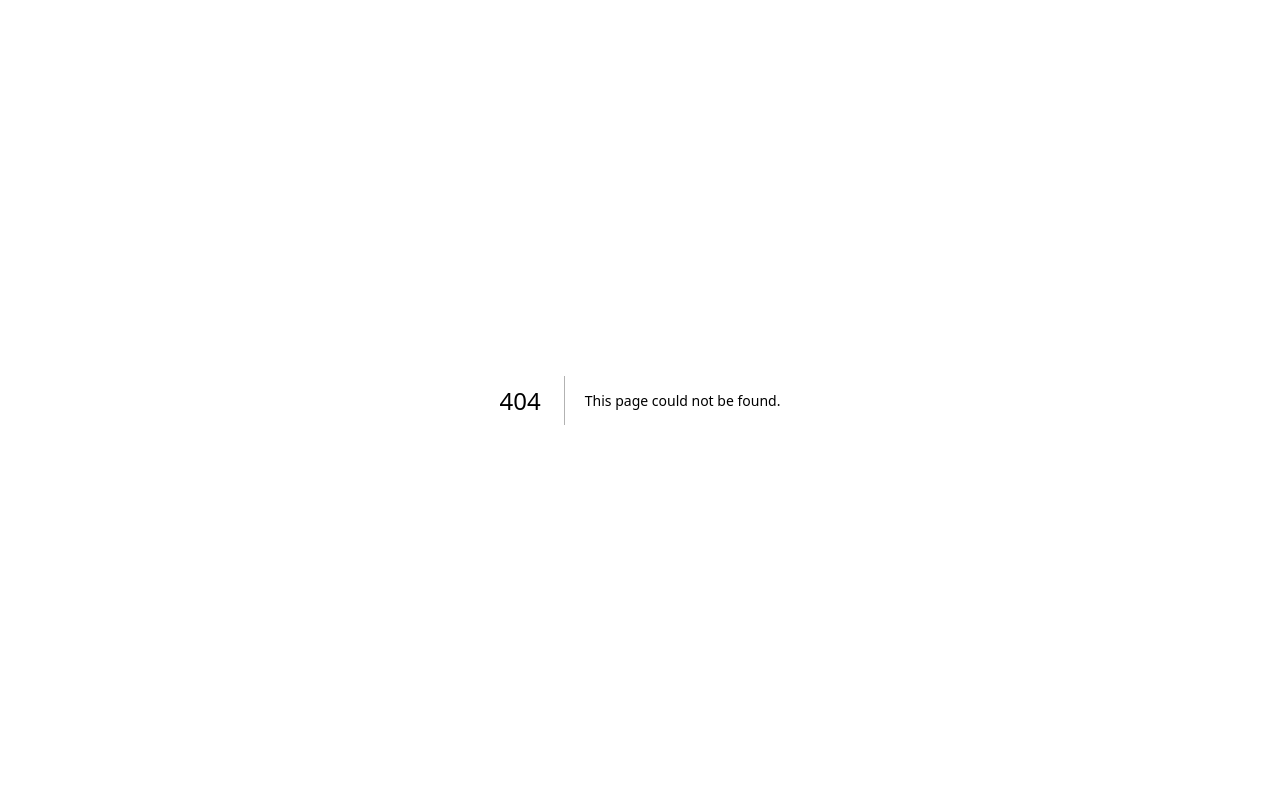
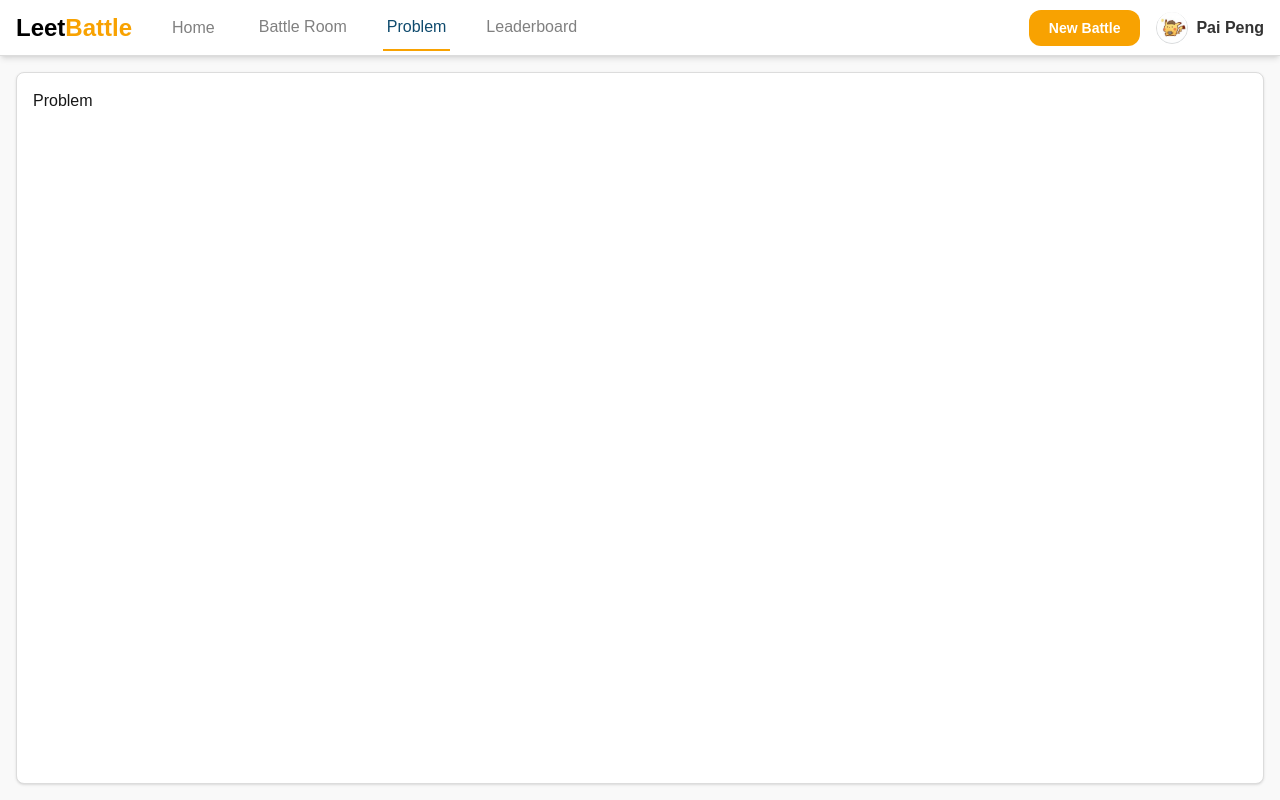
Before and after one commit to paipeline/LeetcodeBattle, a Next.js app in the folder client/: page /battle in a window 1280 px wide. Before the commit this address had no page. Built offline with nearby package versions, Linux system fonts and the light colour scheme.

Commit message:
main-page

```diff
--- /dev/null
+++ b/client/app/_components/battleRoom.tsx
@@ -0,0 +1,11 @@
+"use client";
+
+const BattleRoom = () => {
+  return (
+    <div>
+      <h1>Battle Room</h1>
+    </div>
+   );
+}
+
+export default BattleRoom;
--- /dev/null
+++ b/client/app/_components/leaderboard.tsx
@@ -0,0 +1,11 @@
+"use client";
+
+const Leaderboard = () => {
+  return (
+    <div>
+      <h1>Leaderboard</h1>
+    </div>
+   );
+}
+
+export default Leaderboard;
--- /dev/null
+++ b/client/app/_components/problem.tsx
@@ -0,0 +1,11 @@
+"use client";
+
+const Problem = () => {
+  return (
+    <div>
+      <h1>Problem</h1>
+    </div>
+   );
+}
+
+export default Problem;
--- /dev/null
+++ b/client/app/battle/[room_id]/page.tsx
@@ -0,0 +1,11 @@
+"use client";
+
+const BattleRoom = () => {
+  return (
+    <div>
+      <h1>Battle Room</h1>
+    </div>
+  );
+}
+
+export default BattleRoom;
--- /dev/null
+++ b/client/app/battle/page.tsx
@@ -0,0 +1,103 @@
+"use client";
+import Link from "next/link";
+import { useState, useEffect } from "react";
+import Problem from "../_components/problem";
+import Leaderboard from "../_components/leaderboard";
+import BattleRoom from "../_components/battleRoom";
+import { motion, AnimatePresence } from "framer-motion";
+
+const Battle = () => {
+  const [pageIndex, setPageIndex] = useState(1);
+  const [prevIndex, setPrevIndex] = useState(1);
+
+  useEffect(() => {
+    setPrevIndex(pageIndex);
+  }, [pageIndex]);
+
+  const handleTabChange = (index: number) => {
+    setPrevIndex(pageIndex);
+    setPageIndex(index);
+  };
+
+  return (
+    <div className="flex flex-col w-screen h-screen bg-[#f9f9f9]">
+      <header className="flex flex-row items-center justify-between w-full h-14 px-4 bg-white text-[#333333] shadow-md border-b border-[#dcdcdc]">
+        <div className="flex items-center space-x-2">
+          <div className="font-bold text-2xl">
+            <span className="text-[#000000]">Leet</span>
+            <span className="text-[#f8a201]">Battle</span>
+          </div>
+          <nav className="hidden md:flex ml-8 space-x-6">
+            <div className="flex items-center space-x-4">
+              <Link href="/dashboard" className="text-[#808080] hover:text-[#000000] transition-colors">Home</Link>
+            </div>
+            <div className="bg-white border-b border-[#dcdcdc] px-4 py-1">
+              <div className="flex space-x-8">
+                <button
+                  onClick={() => handleTabChange(0)}
+                  className={`py-3 px-1 relative font-medium transition-all ${pageIndex === 0 ? 'text-[#0f4b6e]' : 'text-[#808080] hover:text-[#333333]'}`}
+                >
+                  Battle Room
+                  {pageIndex === 0 && <motion.div className="absolute bottom-0 left-0 w-full h-0.5 bg-[#f8a201]" layoutId="underline" />}
+                </button>
+                <button
+                  onClick={() => handleTabChange(1)}
+                  className={`py-3 px-1 relative font-medium transition-all ${pageIndex === 1 ? 'text-[#0f4b6e]' : 'text-[#808080] hover:text-[#333333]'}`}
+                >
+                  Problem
+                  {pageIndex === 1 && <motion.div className="absolute bottom-0 left-0 w-full h-0.5 bg-[#f8a201]" layoutId="underline" />}
+                </button>
+                <button
+                  onClick={() => handleTabChange(2)}
+                  className={`py-3 px-1 relative font-medium transition-all ${pageIndex === 2 ? 'text-[#0f4b6e]' : 'text-[#808080] hover:text-[#333333]'}`}
+                >
+                  Leaderboard
+                  {pageIndex === 2 && <motion.div className="absolute bottom-0 left-0 w-full h-0.5 bg-[#f8a201]" layoutId="underline" />}
+                </button>
+              </div>
+            </div>
+          </nav>
+          <div />
+        </div>
+        <div className="flex items-center space-x-4">
+          <button className="bg-[#f8a201] hover:bg-[#e59400] px-5 py-2 rounded-xl text-white text-sm font-semibold transition-colors">
+            New Battle
+          </button>
+          <div className="relative">
+            <button
+              className="flex items-center space-x-2"
+            >
+              <div className="w-8 h-8 rounded-full bg-[#e1ecf4] flex items-center justify-center text-[#0f4b6e] border border-[#dcdcdc]">
+                <img src="/images/对不起.png" alt="avatar" width={32} height={32} className="rounded-full" />
+              </div>
+              <span className="hidden md:inline text-[#333333] font-semibold">Pai Peng</span>
+            </button>
+          </div>
+        </div>
+      </header>
+
+      <div className="flex-1 flex flex-col">
+        <div className="flex-1 overflow-hidden">
+          <div className="p-4 h-full overflow-auto">
+            <AnimatePresence mode="wait">
+              <motion.div
+                key={pageIndex}
+                initial={{ opacity: 0, y: prevIndex < pageIndex ? 20 : -20 }}
+                animate={{ opacity: 1, y: 0 }}
+                exit={{ opacity: 0, y: prevIndex < pageIndex ? -20 : 20 }}
+                transition={{ duration: 0.3, ease: "easeInOut" }}
+                className="h-full bg-white rounded-lg shadow-sm p-4 border border-[#dcdcdc]"
+              >
+                {pageIndex === 0 && <BattleRoom />}
+                {pageIndex === 1 && <Problem />}
+                {pageIndex === 2 && <Leaderboard />}
+              </motion.div>
+            </AnimatePresence>
+          </div>
+        </div>
+      </div>
+    </div>
+  );
+}
+
+export default Battle;
--- a/client/app/page.tsx
+++ b/client/app/page.tsx
@@ -1,103 +1,12 @@
-import Image from "next/image";
+"use client";
 
 export default function Home() {
   return (
-    <div className="grid grid-rows-[20px_1fr_20px] items-center justify-items-center min-h-screen p-8 pb-20 gap-16 sm:p-20 font-[family-name:var(--font-geist-sans)]">
-      <main className="flex flex-col gap-[32px] row-start-2 items-center sm:items-start">
-        <Image
-          className="dark:invert"
-          src="/next.svg"
-          alt="Next.js logo"
-          width={180}
-          height={38}
-          priority
-        />
-        <ol className="list-inside list-decimal text-sm/6 text-center sm:text-left font-[family-name:var(--font-geist-mono)]">
-          <li className="mb-2 tracking-[-.01em]">
-            Get started by editing{" "}
-            <code className="bg-black/[.05] dark:bg-white/[.06] px-1 py-0.5 rounded font-[family-name:var(--font-geist-mono)] font-semibold">
-              app/page.tsx
-            </code>
-            .
-          </li>
-          <li className="tracking-[-.01em]">
-            Save and see your changes instantly.
-          </li>
-        </ol>
-
-        <div className="flex gap-4 items-center flex-col sm:flex-row">
-          <a
-            className="rounded-full border border-solid border-transparent transition-colors flex items-center justify-center bg-foreground text-background gap-2 hover:bg-[#383838] dark:hover:bg-[#ccc] font-medium text-sm sm:text-base h-10 sm:h-12 px-4 sm:px-5 sm:w-auto"
-            href="https://vercel.com/new?utm_source=create-next-app&utm_medium=appdir-template-tw&utm_campaign=create-next-app"
-            target="_blank"
-            rel="noopener noreferrer"
-          >
-            <Image
-              className="dark:invert"
-              src="/vercel.svg"
-              alt="Vercel logomark"
-              width={20}
-              height={20}
-            />
-            Deploy now
-          </a>
-          <a
-            className="rounded-full border border-solid border-black/[.08] dark:border-white/[.145] transition-colors flex items-center justify-center hover:bg-[#f2f2f2] dark:hover:bg-[#1a1a1a] hover:border-transparent font-medium text-sm sm:text-base h-10 sm:h-12 px-4 sm:px-5 w-full sm:w-auto md:w-[158px]"
-            href="https://nextjs.org/docs?utm_source=create-next-app&utm_medium=appdir-template-tw&utm_campaign=create-next-app"
-            target="_blank"
-            rel="noopener noreferrer"
-          >
-            Read our docs
-          </a>
-        </div>
-      </main>
-      <footer className="row-start-3 flex gap-[24px] flex-wrap items-center justify-center">
-        <a
-          className="flex items-center gap-2 hover:underline hover:underline-offset-4"
-          href="https://nextjs.org/learn?utm_source=create-next-app&utm_medium=appdir-template-tw&utm_campaign=create-next-app"
-          target="_blank"
-          rel="noopener noreferrer"
-        >
-          <Image
-            aria-hidden
-            src="/file.svg"
-            alt="File icon"
-            width={16}
-            height={16}
-          />
-          Learn
-        </a>
-        <a
-          className="flex items-center gap-2 hover:underline hover:underline-offset-4"
-          href="https://vercel.com/templates?framework=next.js&utm_source=create-next-app&utm_medium=appdir-template-tw&utm_campaign=create-next-app"
-          target="_blank"
-          rel="noopener noreferrer"
-        >
-          <Image
-            aria-hidden
-            src="/window.svg"
-            alt="Window icon"
-            width={16}
-            height={16}
-          />
-          Examples
-        </a>
-        <a
-          className="flex items-center gap-2 hover:underline hover:underline-offset-4"
-          href="https://nextjs.org?utm_source=create-next-app&utm_medium=appdir-template-tw&utm_campaign=create-next-app"
-          target="_blank"
-          rel="noopener noreferrer"
-        >
-          <Image
-            aria-hidden
-            src="/globe.svg"
-            alt="Globe icon"
-            width={16}
-            height={16}
-          />
-          Go to nextjs.org →
-        </a>
-      </footer>
+    <div className="flex flex-col items-center justify-center h-screen">
+      <div className="flex flex-row gap-4">
+        <button className="bg-blue-500 text-white p-2 rounded-md" onClick={() => window.location.href = "/battle"}>Login</button>
+        <button className="bg-blue-500 text-white p-2 rounded-md" onClick={() => window.location.href = "/battle"}>Signup</button>
+      </div>
     </div>
   );
 }
```
Also changed, not shown: client/package.json (+7 -6 lines), client/public/images/对不起.png (added), 1 other file (tests, documents, lock files or other folders).
